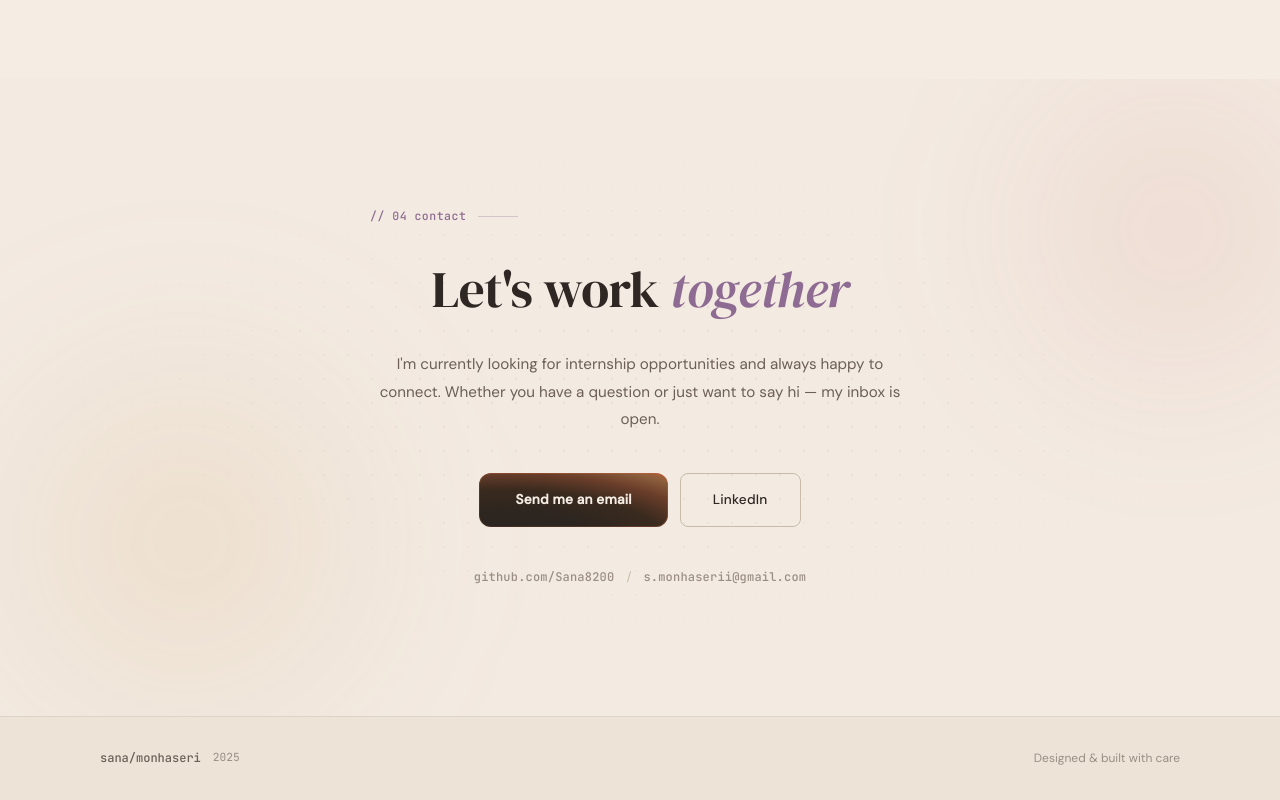
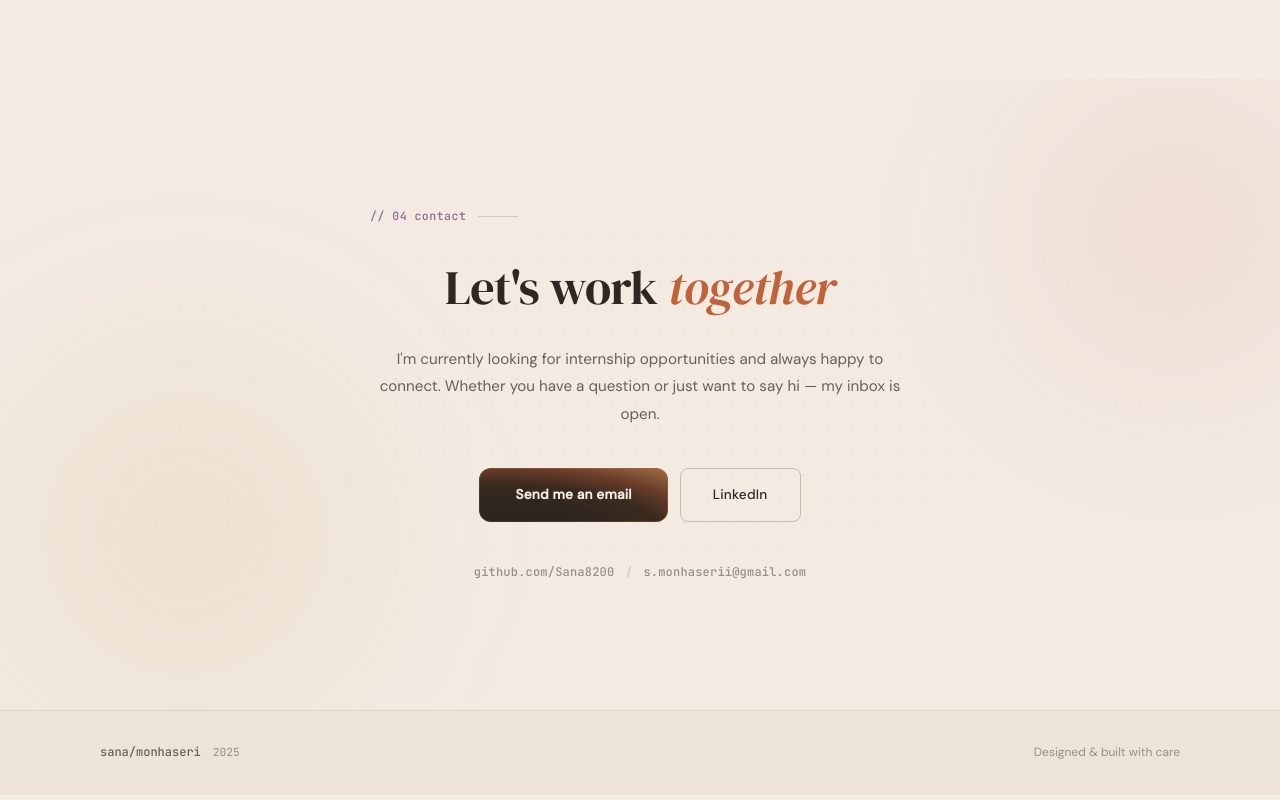
Before and after one commit to Sana8200/Portfolio_Sana, a React (Create React App) app in the folder portfolio/: page / in a window 1280 px wide. Shown: the part 3437-4237 px from the top of the page. Built offline with nearby package versions, Linux system fonts and the light colour scheme.

Commit message:
style: switch typography to DM Serif Display headings, DM Sans body, JetBrains Mono labels

```diff
--- a/portfolio/src/Contact/Contact.css
+++ b/portfolio/src/Contact/Contact.css
@@ -15,13 +15,13 @@
 
 .contact__title {
   font-family: var(--font-heading);
-  font-size: 3.2rem;
+  font-size: 3rem;
   font-weight: 400;
   margin-bottom: 1.25rem;
   letter-spacing: -0.5px;
 }
 .contact__title em {
-  color: var(--mauve);
+  color: var(--rust);
   font-style: italic;
 }
 
```
